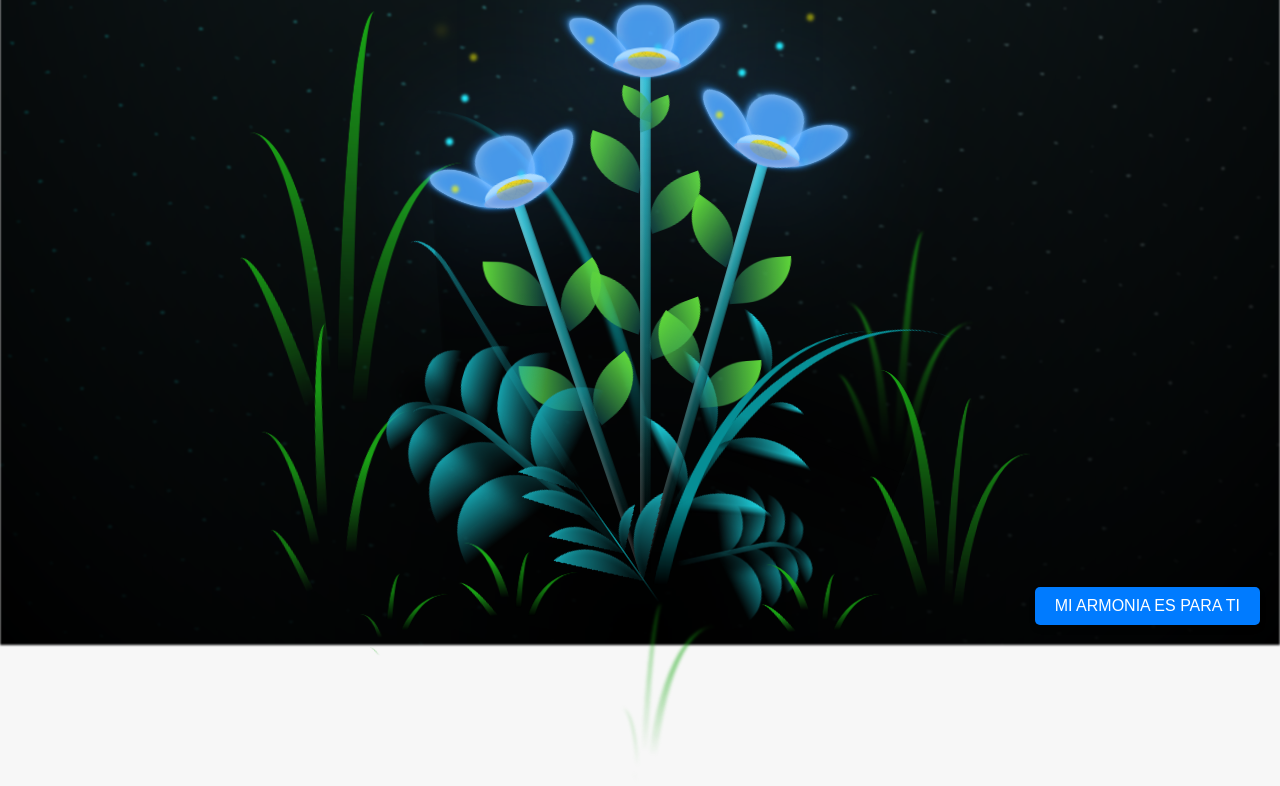
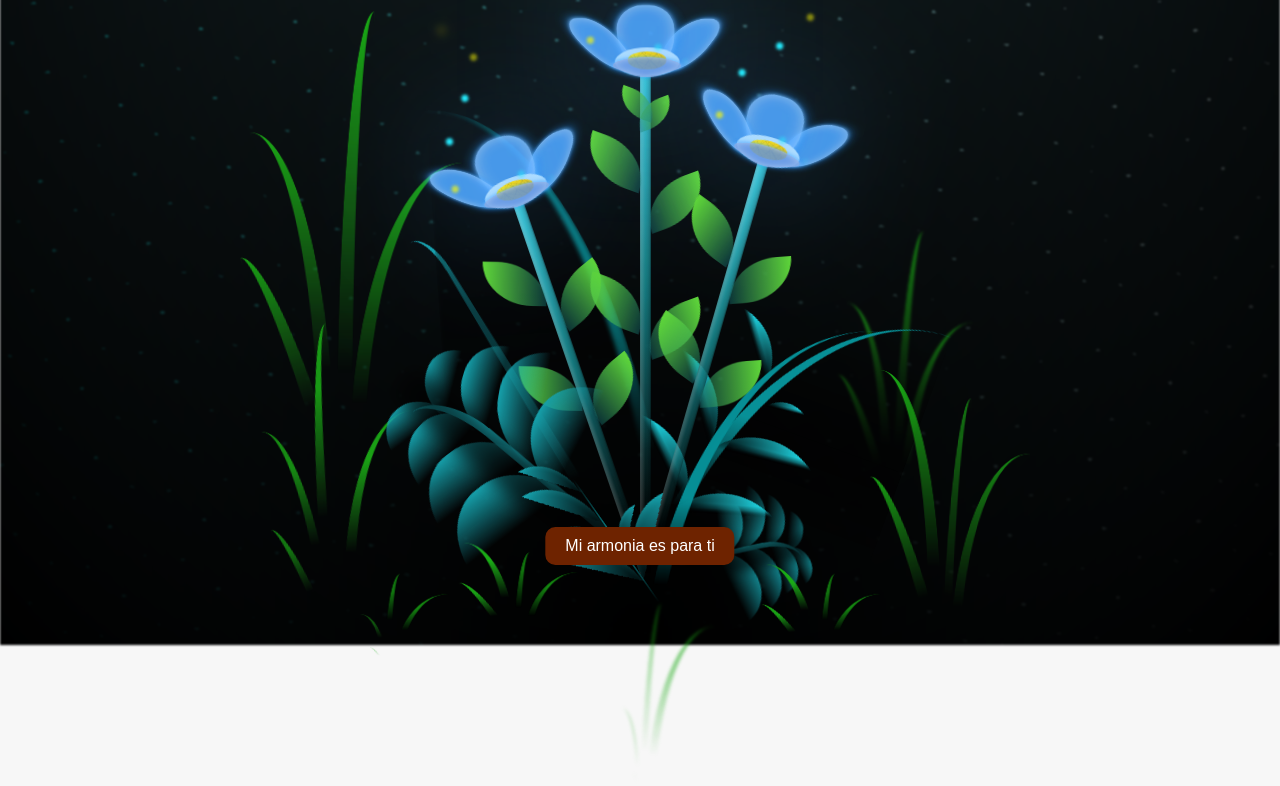
Before and after one commit to 2Gelan9/2Gelan9.github.io, a plain HTML site: page flower.html in a window 1280 px wide. Shown: the part 155-941 px from the top of the page. Drawn offline with Linux system fonts and the light colour scheme; a web font is replaced by a local one.

Commit message:
Add files via upload

```diff
--- a/css/main.css
+++ b/css/main.css
@@ -1710,30 +1710,25 @@ h1 {
 }
 
 .download-btn {
-  position: fixed; /* Fija el botón en un lugar específico de la ventana */
-  bottom: 20px; /* Separación de la parte inferior */
-  right: 20px; /* Separación del lado derecho */
-  padding: 10px 20px; /* Espaciado interno del botón */
-  background-color: #007bff; /* Color de fondo del botón */
-  color: white; /* Color del texto */
+  position: absolute;
+  bottom: 10%; /* Mueve el botón al área inferior de la pantalla */
+  left: 50%; /* Centra horizontalmente */
+  transform: translateX(-50%); /* Ajusta la posición para que quede centrado */
+  z-index: 10; /* Asegura que esté por encima de las flores */
+  background-color: #6e2300; /* Color rojo del botón */
+  color: #fff; /* Texto blanco */
   border: none; /* Sin bordes */
-  border-radius: 5px; /* Bordes redondeados */
-  font-size: 16px; /* Tamaño de la fuente */
-  cursor: pointer; /* Cambia el cursor al pasar sobre el botón */
-  box-shadow: 0px 4px 6px rgba(0, 0, 0, 0.1); /* Sombra para darle relieve */
-  z-index: 1000; /* Asegura que quede encima de otros elementos */
-  text-transform: uppercase; /* Texto en mayúsculas */
+  padding: 10px 20px; /* Espaciado interno */
+  border-radius: 10px; /* Bordes redondeados */
+  font-size: 1rem; /* Tamaño del texto */
+  font-family: 'Edu AU VIC WA NT Arrows', sans-serif; /* Fuente */
+  cursor: pointer; /* Cambia el cursor al pasar por encima */
 }
 
 .download-btn:hover {
-  background-color: #0056b3; /* Color más oscuro al pasar el cursor */
-  transition: background-color 0.3s ease; /* Animación suave */
-}
-
-
-.download-btn:hover {
-  background-color: #0056b3; /* Color al pasar el mouse por encima */
-}
+  background-color: #4d1200; /* Color más oscuro al pasar el mouse */
+}
+
 
 
 /* Agregar más estilos según sea necesario */
```
